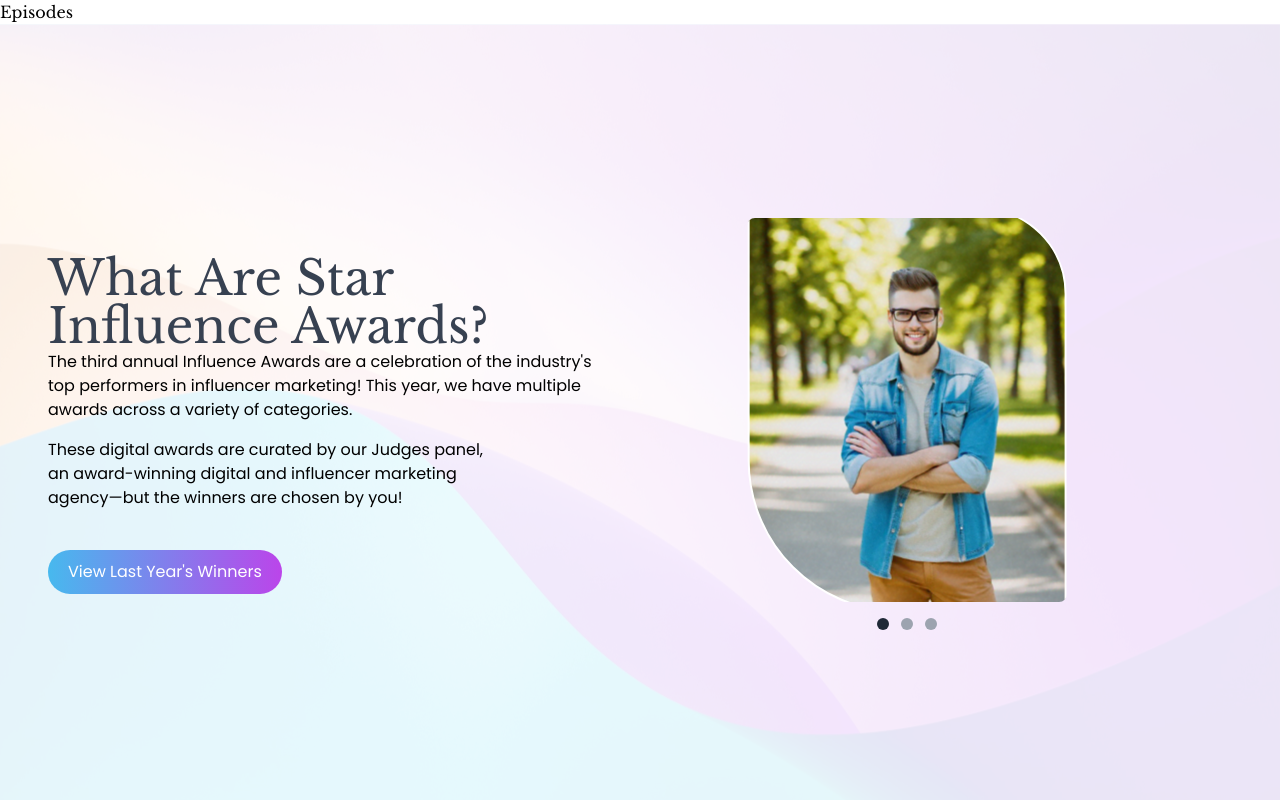
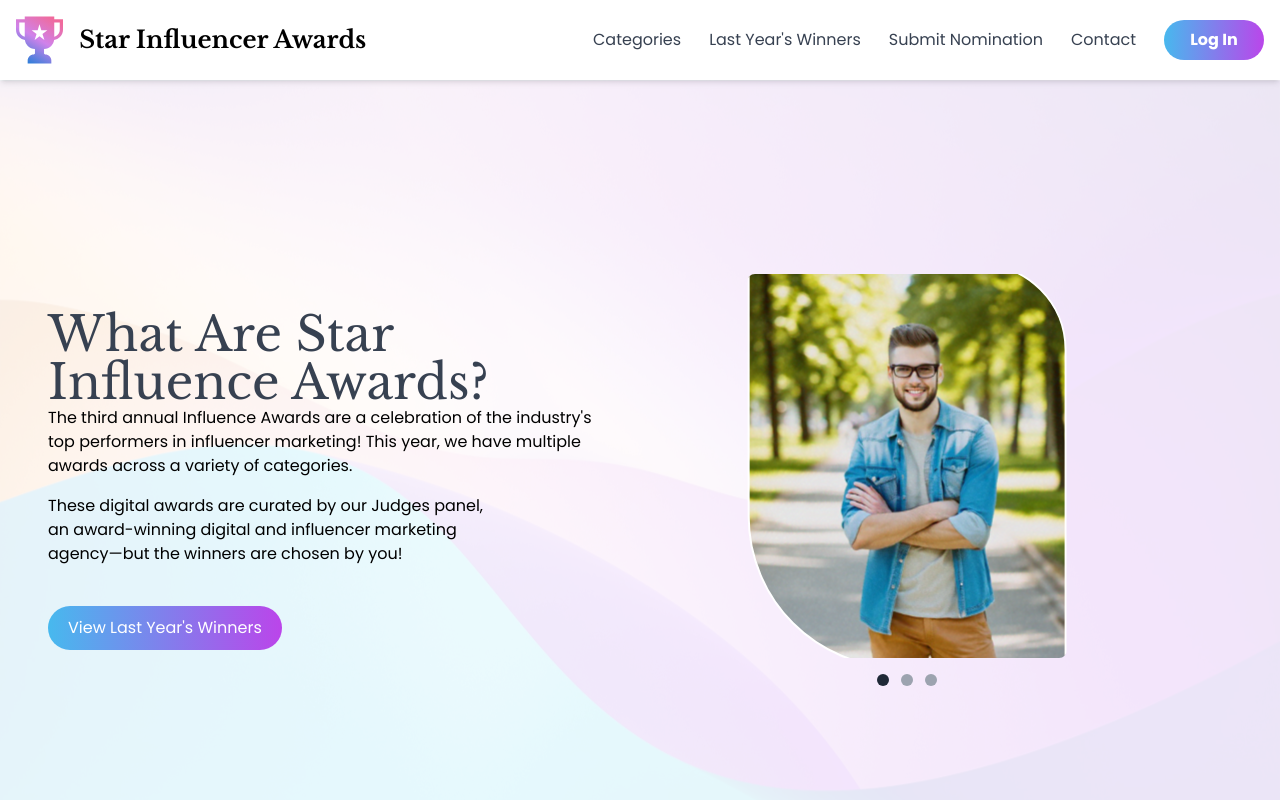
Before and after one commit to INIT-FOUNDATION/e-polling, a React (Create React App) app in the folder ep-frontend-app/: page / in a window 1280 px wide. Shown: the top 800 px of the page. Built offline with nearby package versions, Linux system fonts and the light colour scheme; no server answers.

Commit message:
add header section

```diff
--- /dev/null
+++ b/ep-frontend-app/src/components/common/Header/Header.scss
@@ -0,0 +1,5 @@
+.login-button{
+    background: linear-gradient(91.98deg, #47B9EE 0%, #BB45EA 100%);
+border-radius: 3rem;
+width: 100px;
+}
--- a/ep-frontend-app/src/components/common/Header/Header.tsx
+++ b/ep-frontend-app/src/components/common/Header/Header.tsx
@@ -1,11 +1,28 @@
 import React from 'react';
+import "./Header.scss";
+import star_influencer_award from "../../../assets/images/Header/star_influencer_award.svg";
 
 const Header: React.FC = () => {
-    return (
-        <div className="header">
-            <h1>Episodes</h1>
+  return (
+    <header className="bg-white shadow-md">
+      <div className="container mx-auto py-4 px-4 flex flex-col md:flex-row justify-between items-center">
+        <div className="flex items-center mb-4 md:mb-0">
+          {/* Logo */}
+          <img src={star_influencer_award} alt="Star Influencer Awards" className="h-8 md:h-12 mr-4" />
+          <h1 className="text-xl md:text-2xl font-bold">Star Influencer Awards</h1>
         </div>
-    );
+        <nav className="flex flex-col md:flex-row items-center space-y-2 md:space-y-0 md:space-x-7">
+          <a href="#" className="text-gray-700 hover:text-blue-500">Categories</a>
+          <a href="#" className="text-gray-700 hover:text-blue-500">Last Year's Winners</a>
+          <a href="#" className="text-gray-700 hover:text-blue-500">Submit Nomination</a>
+          <a href="#" className="text-gray-700 hover:text-blue-500">Contact</a>
+          <button className="login-button text-white font-bold py-2 px-4 rounded bg-blue-500 hover:bg-blue-700">
+            Log In
+          </button>
+        </nav>
+      </div>
+    </header>
+  );
 }
 
 export default Header;
```
Also changed, not shown: ep-frontend-app/src/assets/images/Header/star_influencer_award.svg (added).
